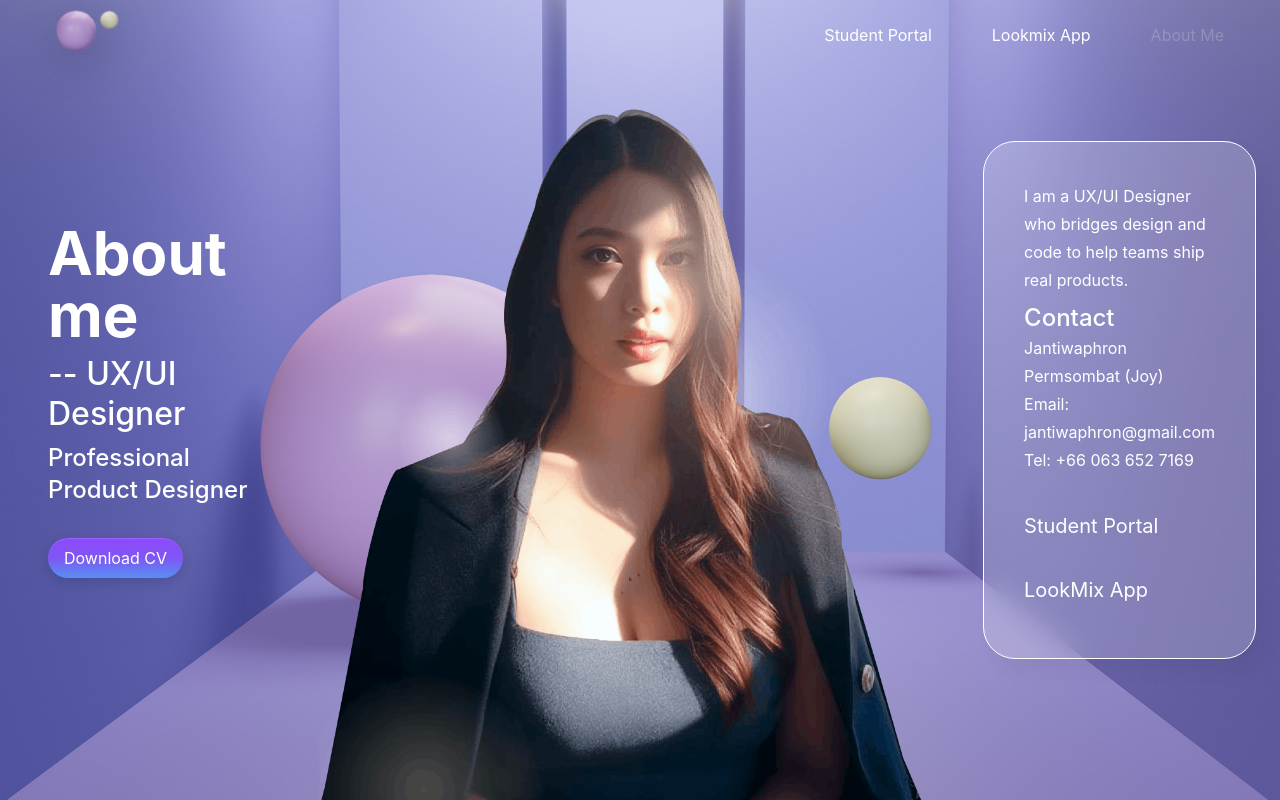
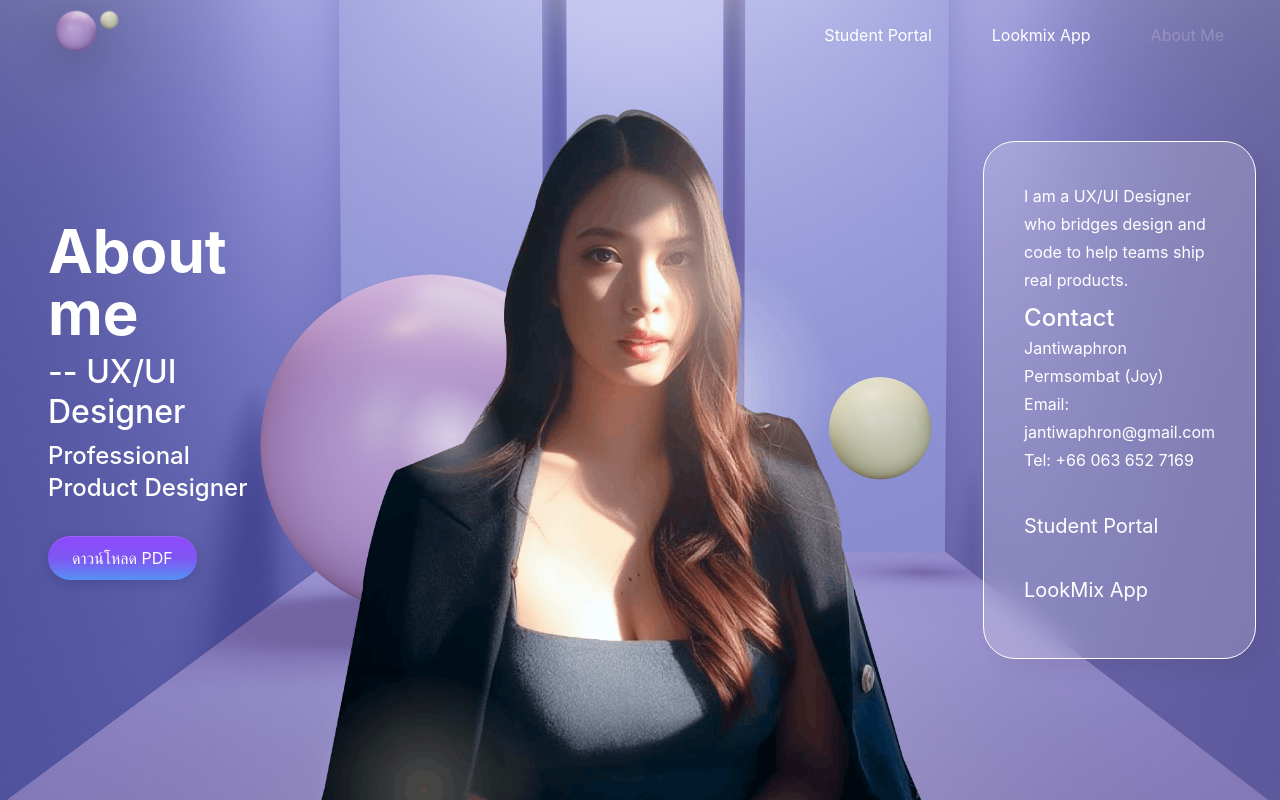
Before and after one commit to joyjantiwaa/my-portfolio-2026, a React (Vite) app: page /about-me in a window 1280 px wide. Built offline with nearby package versions, Linux system fonts and the light colour scheme.

Commit message:
Change CV download button to link with PDF

```diff
--- a/src/pages/AboutMePage.jsx
+++ b/src/pages/AboutMePage.jsx
@@ -52,7 +52,11 @@ const AboutMePage = () => {
           <h1 style={{ ...tokens.typography.heading.h1, color: tokens.colors.background.primary, margin: 0 }}>About me</h1>
           <h3 style={{ ...tokens.typography.heading.h3, color: tokens.colors.background.primary, margin: '8px 0' }}>-- UX/UI Designer</h3>
           <h6 style={{ ...tokens.typography.heading.h6, color: tokens.colors.background.primary, marginBottom: '32px' }}>Professional Product Designer</h6>
-          <Button variant="primary" size="sm">Download CV</Button>
+          <a href="/files/handbook.pdf" download>
+            <Button type="primary">
+              ดาวน์โหลด PDF
+            </Button>
+          </a>
         </div>
 
         {/* --- กล่องกลาง: เพิ่มภาพ home2 --- */}
```
